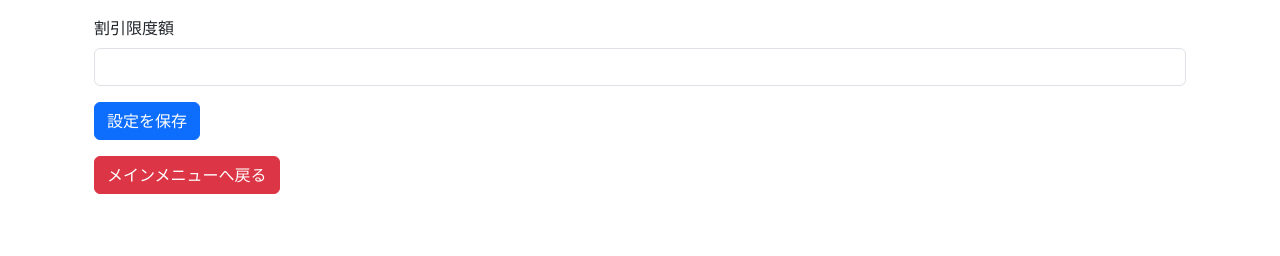
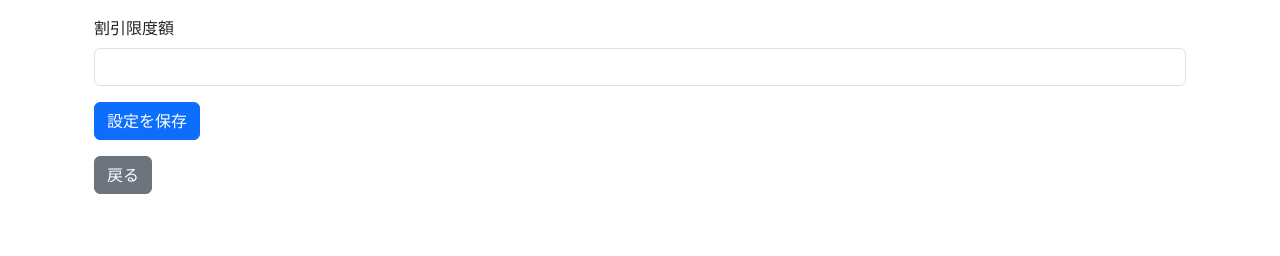
Before and after one commit to sk04237/customer_managementsystem, a Flask app: page /set_discount in a window 1280 px wide. Shown: the part 196-452 px from the top of the page. Run offline with Flask 3, Linux system fonts and the light colour scheme; the visitor is signed in with stand-in values (Sample User, id 1); data that the repository does not hold is empty.

Commit message:
Update set_discount.html

```diff
--- a/app/templates/set_discount.html
+++ b/app/templates/set_discount.html
@@ -18,6 +18,6 @@
         </div>
         <button type="submit" class="btn btn-primary">設定を保存</button>
     </form>
-    <a href="/" class="btn btn-danger mt-3">メインメニューへ戻る</a>
+    <a href="javascript:history.back()" class="btn btn-secondary mt-3">戻る</a>
 </div>
 {% endblock %}
```
